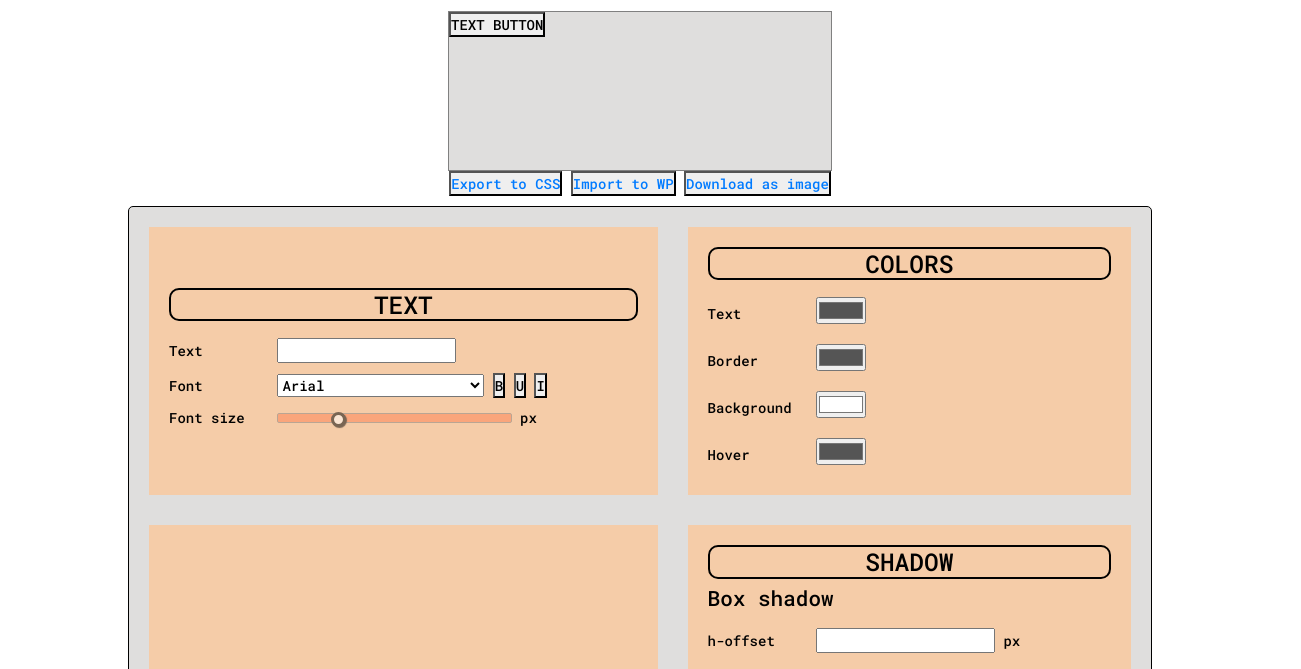
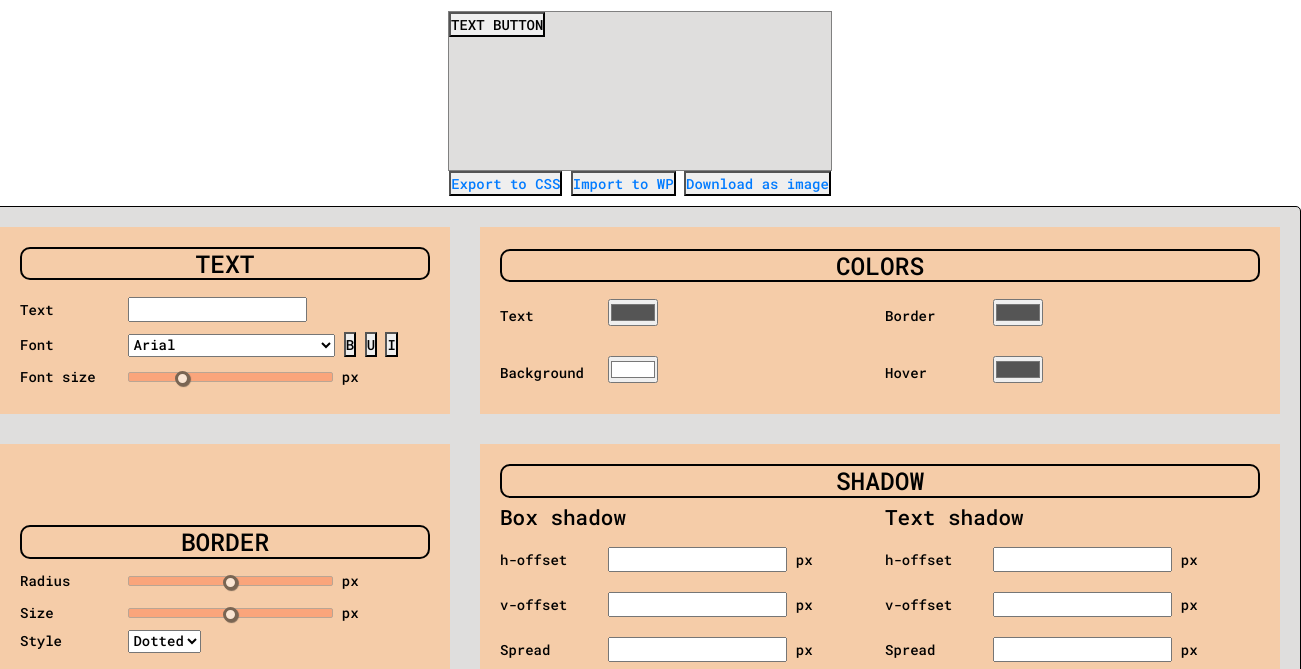
Before and after one commit to vuongngocanh189/buttons-generator, a plain HTML site: page index.html in a window 1280 px wide. Shown: the part 73-742 px from the top of the page, 1301 px wide, since content can reach past the window. Drawn offline with nearby package versions, Linux system fonts and the light colour scheme; a script that the page names is missing.

Commit message:
Update styles for color & shadow boxes
Make these two boxes into columns

```diff
--- a/style.css
+++ b/style.css
@@ -34,10 +34,9 @@ html{
 
 
 .customization-grid{
-    width: 80%;
     display: grid;
     grid-gap: 30px;
-    grid-template-columns: auto auto;
+    grid-template-columns: 450px 800px;
     background-color: #dfdedd;
     padding: 20px;
     margin: 10px;
@@ -50,6 +49,12 @@ html{
     color: black;
     align-items: center;
     align-content: center;
+}
+
+.control-wrapper .col-right{
+    display: grid;
+    grid-template-columns: auto auto;
+    grid-gap: 10px;
 }
 
 .control-wrapper h3{
```
